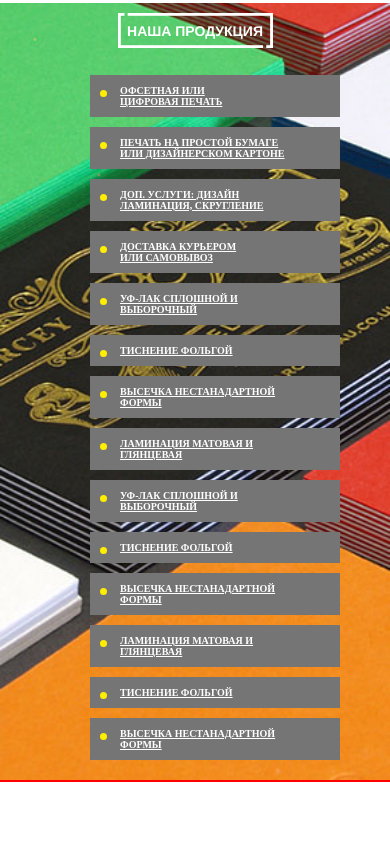
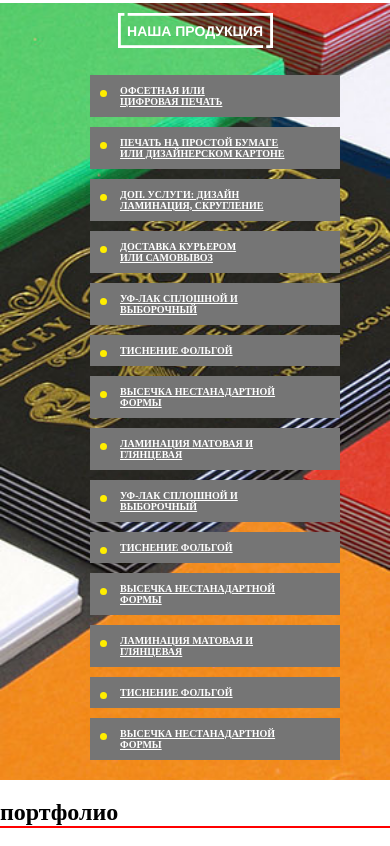
Before and after one commit to malashenkoEvgeniy/tz-specter1, a plain HTML site: page index.html in a window 390 px wide. Shown: the part 2087-2933 px from the top of the page. Before the commit the page ends 2883 px from the top, so only its background shows below. Drawn offline with Linux system fonts and the light colour scheme; a web font is replaced by a local one.

Commit message:
add block portfolio in mobile

```diff
--- a/index.html
+++ b/index.html
@@ -133,6 +133,9 @@
                 </li>
             </ul>
         </section>
+        <section class="portfolio">
+            <h2 class="portfolio-header">портфолио</h2>
+        </section>
     </div>
 </main>
 </body>
```
Also changed, not shown: img/portfolio-bg.jpg (added).
